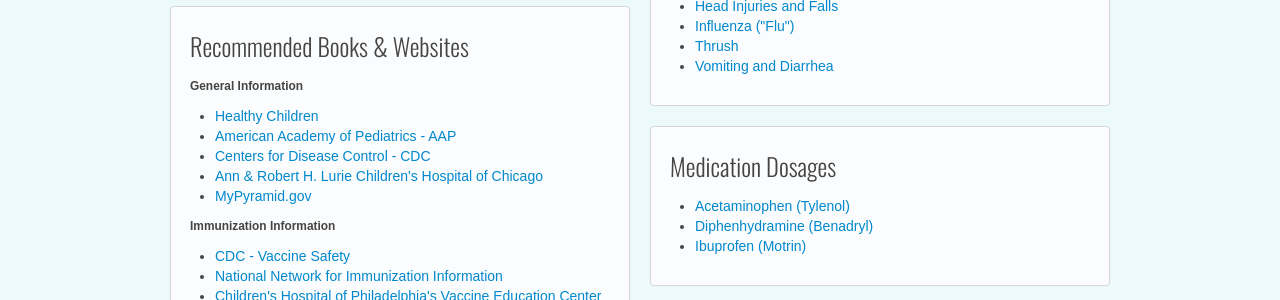
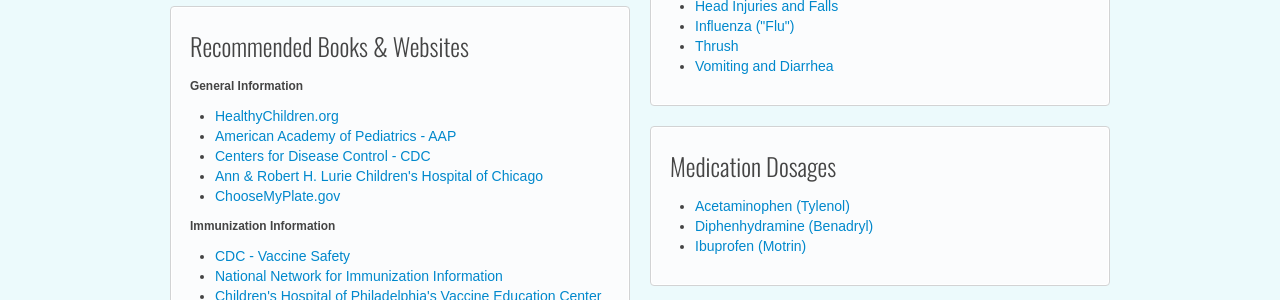
Before and after one commit to chpweb/web, a Jekyll site: the page built from health-information.html, in a window 1280 px wide. Shown: the part 607-907 px from the top of the page. Built offline with Jekyll 4.4.1, drawn with Linux system fonts in a browser that asks for light colours; some web fonts are replaced; comment, search, counter and statistics services are not loaded.

Commit message:
Update health-information.html

```diff
--- a/health-information.html
+++ b/health-information.html
@@ -34,11 +34,11 @@
 			            <h3>Recommended Books &amp; Websites</h3>
 			            <h6>General Information</h6>
 			            <ul>
-			             <li><a href="http://www.healthychildren.org" class="offsite-link" target="_blank">Healthy Children</a></li>
+			             <li><a href="http://www.healthychildren.org" class="offsite-link" target="_blank">HealthyChildren.org</a></li>
 			             <li><a href="http://www.aap.org" class="offsite-link" target="_blank">American Academy of Pediatrics - AAP</a></li>
 			              <li><a href="http://www.cdc.gov" class="offsite-link" target="_blank">Centers for Disease Control - CDC</a></li>
 			              <li><a href="http://www.luriechildrens.org/" class="offsite-link" target="_blank">Ann & Robert H. Lurie Children's Hospital of Chicago</a></li>
-			              <li><a href="http://www.mypyramid.gov" class="offsite-link" target="_blank">MyPyramid.gov</a></li>
+			              <li><a href="http://http://www.choosemyplate.gov/" class="offsite-link" target="_blank">ChooseMyPlate.gov</a></li>
 			            </ul>
 			            <h6>Immunization Information</h6>
 			            <ul>
```
